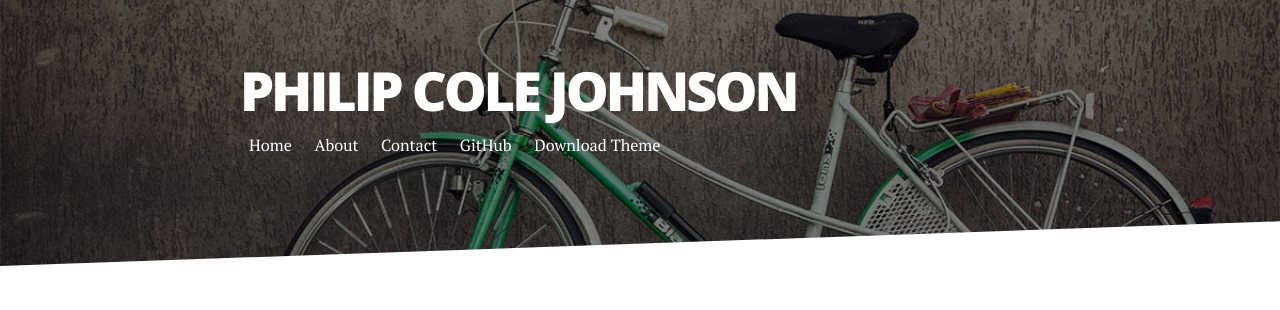
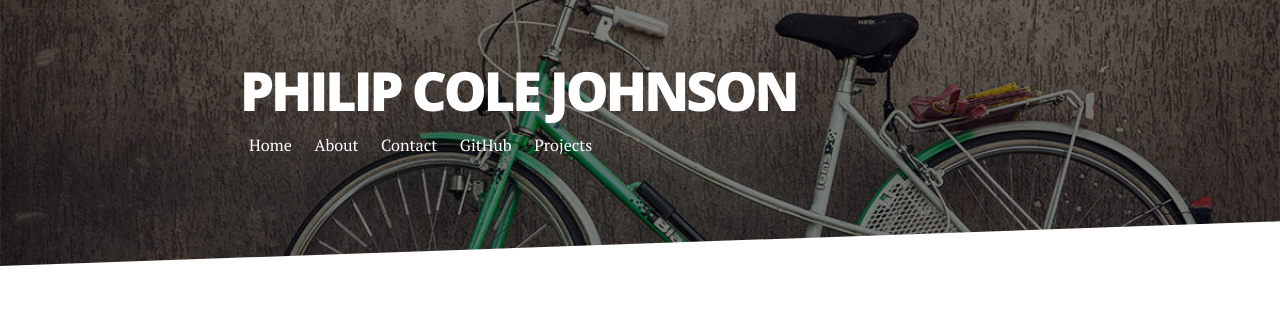
Before and after one commit to philipcolejohnson/philipcolejohnson.github.io, a Jekyll site: the page built from index.html, in a window 1280 px wide and 900 px high. Shown: the top 310 px of the window. Built offline with Jekyll 4.4.1, drawn with Linux system fonts in a browser that asks for light colours; nearby versions of some CDN libraries; the list of posts is cut into pages by our own code.

Commit message:
More default changes

```diff
--- a/_config.yml
+++ b/_config.yml
@@ -21,7 +21,6 @@
 
 social:
    github: philipcolejohnson
-   twitter: brianmaierjr
    facebook: philipcolejohnson
    email: phil@philip.me
 
--- a/_includes/footer.html
+++ b/_includes/footer.html
@@ -1,6 +1,6 @@
 <div class="footer">
    <div class="container">
-      <p class="copy">&copy; {{ site.time | date: '%Y' }} <a href="http://brianmaierjr.com">Philip Cole Johnson.</a> Powered by <a href="http://jekyllrb.com">Jekyll</a> and <a href="https://github.com/brianmaierjr/long-haul">Long Haul</a></p>
+      <p class="copy">&copy; {{ site.time | date: '%Y' }} <a href="http://philipj.me">Philip Cole Johnson.</a> Powered by <a href="http://jekyllrb.com">Jekyll</a> and <a href="https://github.com/brianmaierjr/long-haul">Long Haul</a></p>
 
       <div class="footer-links">
          <ul class="noList">
--- a/_includes/header.html
+++ b/_includes/header.html
@@ -8,8 +8,8 @@
                      <a href="{{ link.url | prepend: site.baseurl }}">{{ link.title }}</a>
                  </li>
                  {% endfor %}
-                 <li> <a href="https://github.com/brianmaierjr/long-haul" target="_blank">GitHub</a></li>
-                 <li><a href="https://github.com/brianmaierjr/long-haul/archive/master.zip">Download Theme</a></li>
+                 <li> <a href="https://github.com/philipcolejohnson" target="_blank">GitHub</a></li>
+                 <li><a href="https://github.com/brianmaierjr/long-haul/archive/master.zip">Projects</a></li>
              </ul>
          </nav>
      </div>
```
